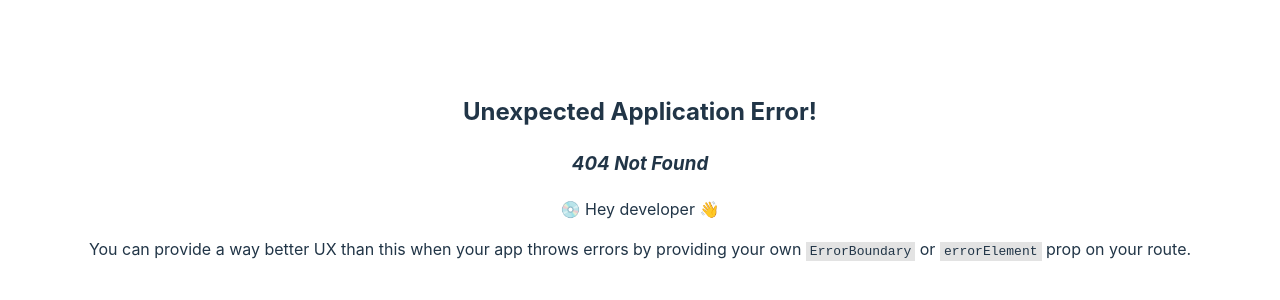
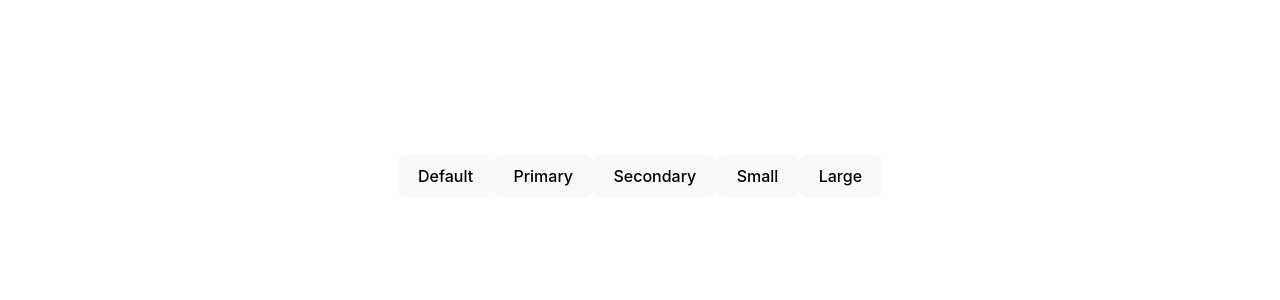
Before and after one commit to takuya320/vite-on-vercel, a React (Vite) app: page /button-test in a window 1280 px wide. Before the commit this address had no page. Shown: the part 224-524 px from the top of the page. Built offline with nearby package versions, Linux system fonts and the light colour scheme.

Commit message:
add button test

```diff
--- a/package.json
+++ b/package.json
@@ -15,6 +15,7 @@
     "@chakra-ui/react": "^2.10.5",
     "@tanstack/react-table": "^8.20.6",
     "@vercel/analytics": "^1.4.1",
+    "class-variance-authority": "^0.7.1",
     "react": "^18.3.1",
     "react-dom": "^18.3.1",
     "react-router-dom": "^6.29.0"
--- /dev/null
+++ b/src/features/button-test/ButtonTest.tsx
@@ -0,0 +1,15 @@
+import React from 'react'
+import Button from './component/Button'
+
+const ButtonTest: React.FC = () => {
+  return (
+    <React.Fragment>
+      <Button>Default</Button>
+      <Button variant="primary">Primary</Button>
+      <Button variant="secondary">Secondary</Button>
+      <Button size="small">Small</Button>
+      <Button size="large">Large</Button>
+    </React.Fragment>
+  )
+}
+export default ButtonTest
--- /dev/null
+++ b/src/features/button-test/component/Button.tsx
@@ -0,0 +1,33 @@
+import { type VariantProps, cva } from 'class-variance-authority'
+import React from 'react'
+
+const buttonVariants = cva('button', {
+  variants: {
+    variant: {
+      primary: 'bg-blue-500 text-white',
+      secondary: 'bg-gray-500 text-white',
+    },
+    size: {
+      small: 'px-2 py-1',
+      large: 'px-6 py-3',
+    },
+  },
+  defaultVariants: {
+    variant: 'primary',
+    size: 'small',
+  },
+})
+
+export interface ButtonProps
+  extends React.ButtonHTMLAttributes<HTMLButtonElement>,
+    VariantProps<typeof buttonVariants> {
+  asChild?: boolean
+}
+
+const Button = React.forwardRef<HTMLButtonElement, ButtonProps>(
+  ({ className, variant, size, asChild = false, ...props }, ref) => {
+    return <button className={buttonVariants({ variant, size, className })} ref={ref} {...props} />
+  },
+)
+Button.displayName = 'Button'
+export default Button
```
Also changed, not shown: src/router.tsx (+6 -1 lines), 1 other file (tests, documents, lock files or other folders).
